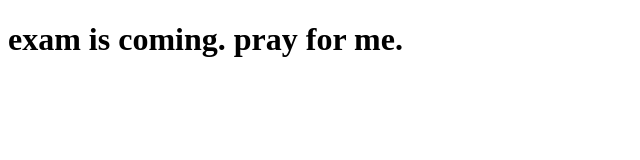
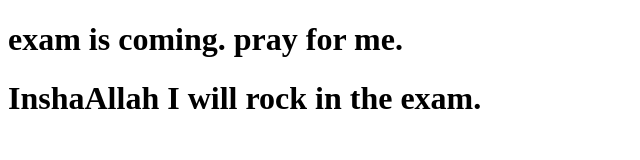
Before and after one commit to Limagination100/my-exam-routine, a plain HTML site: page index.html in a window 1280 px wide. Shown: the whole page, without its empty margins (0-640 px from the left). Drawn offline with Linux system fonts and the light colour scheme.

Commit message:
updated the file

```diff
--- a/index.html
+++ b/index.html
@@ -7,5 +7,6 @@
 </head>
 <body>
     <h1>exam is coming. pray for me.</h1>
+    <h1>InshaAllah I will rock in the exam.</h1>
 </body>
 </html>
```
